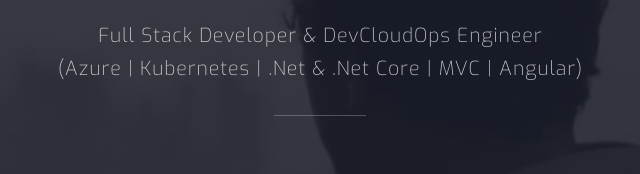
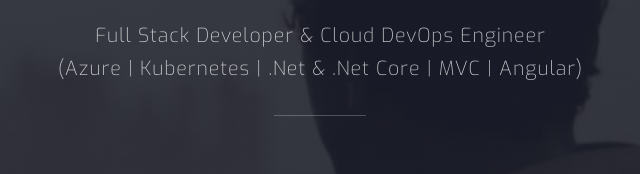
Before and after one commit to jsjunkiee/jsjunkiee.github.io, a plain HTML site: page index.html in a window 1280 px wide. Shown: the part 246-420 px from the top of the page, 320-960 px from the left. Drawn offline with Linux system fonts and the light colour scheme.

Commit message:
Update index.html

```diff
--- a/index.html
+++ b/index.html
@@ -638,7 +638,7 @@
     <div id="wrapper">
         <div id="main">
             <div class="inner">
-                <h1 id="text01">Dhaval thakkar (DennY)</h1><p id="text03">Full Stack Developer & DevCloudOps Engineer <br> (Azure | Kubernetes | .Net & .Net Core | MVC | Angular)</p><hr id="divider01" />
+                <h1 id="text01">Dhaval thakkar (DennY)</h1><p id="text03">Full Stack Developer & Cloud DevOps Engineer <br> (Azure | Kubernetes | .Net & .Net Core | MVC | Angular)</p><hr id="divider01" />
                 <p id="text02">
                    <!-- <span>I love to Find cool shit, Figure out how it works, and Break it to Secure it.</span><br />--> <br /> <span>
                         I am a technology enthusiast, learner, traveler and software developer. If you think I&#39;m needed.
```
